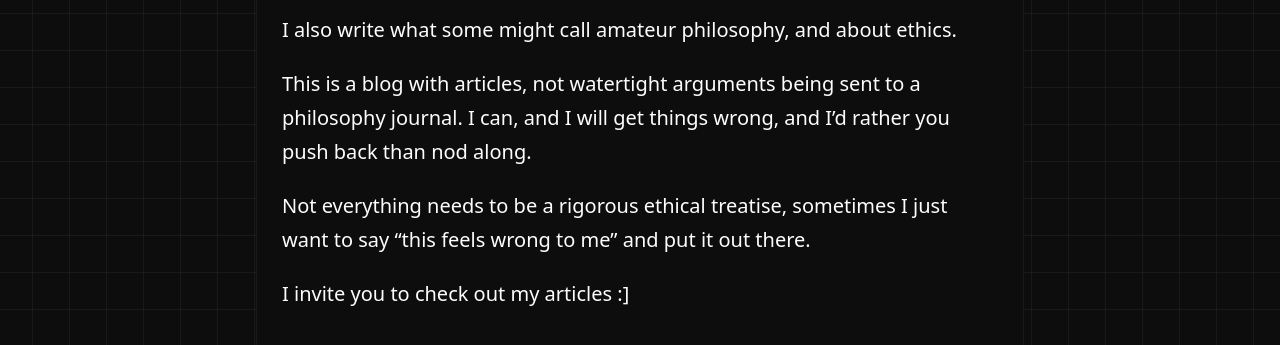
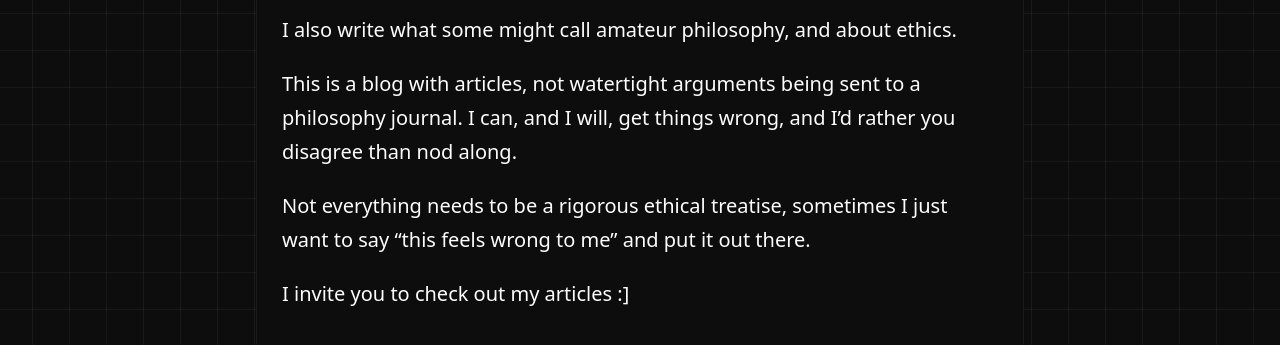
Before and after one commit to raccoonfangz/raccoonfangz.github.io, a Jekyll site: the page built from about.md, in a window 1280 px wide. Shown: the part 283-628 px from the top of the page. Built offline with Jekyll 4.4.1, drawn with Linux system fonts in a browser that asks for light colours.

Commit message:
Update about.md

```diff
--- a/about.md
+++ b/about.md
@@ -10,7 +10,7 @@ I like to write about humans - their habits, choices, and issues. No human is pe
 
 I also write what some might call amateur philosophy, and about ethics.
 
-This is a blog with articles, not watertight arguments being sent to a philosophy journal. I can, and I will get things wrong, and I'd rather you push back than nod along.
+This is a blog with articles, not watertight arguments being sent to a philosophy journal. I can, and I will, get things wrong, and I'd rather you disagree than nod along.
 
 Not everything needs to be a rigorous ethical treatise, sometimes I just want to say “this feels wrong to me” and put it out there.
 
```
